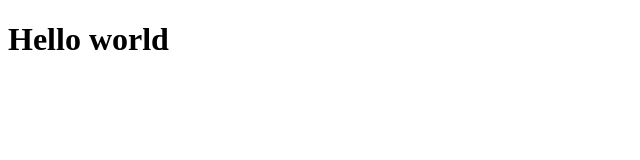
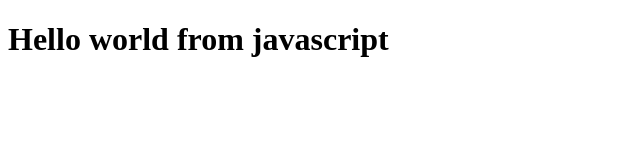
Before and after one commit to juniorjudy123/NamasteReactRivision, a plain HTML site: page index.html in a window 1280 px wide. Shown: the whole page, without its empty margins (0-640 px from the left). Drawn offline with Linux system fonts and the light colour scheme.

Commit message:
writing Hello world using js

```diff
--- a/index.html
+++ b/index.html
@@ -6,6 +6,12 @@
 		<title>Learning react</title>
 	</head>
 	<body>
-		<h1>Hello world</h1>
+		<div id="root"></div>
+		<script>
+			const heading = document.createElement("h1")
+			heading.innerHTML = "Hello world from javascript"
+			const root = document.getElementById("root")
+			root.appendChild(heading)
+		</script>
 	</body>
 </html>
```
